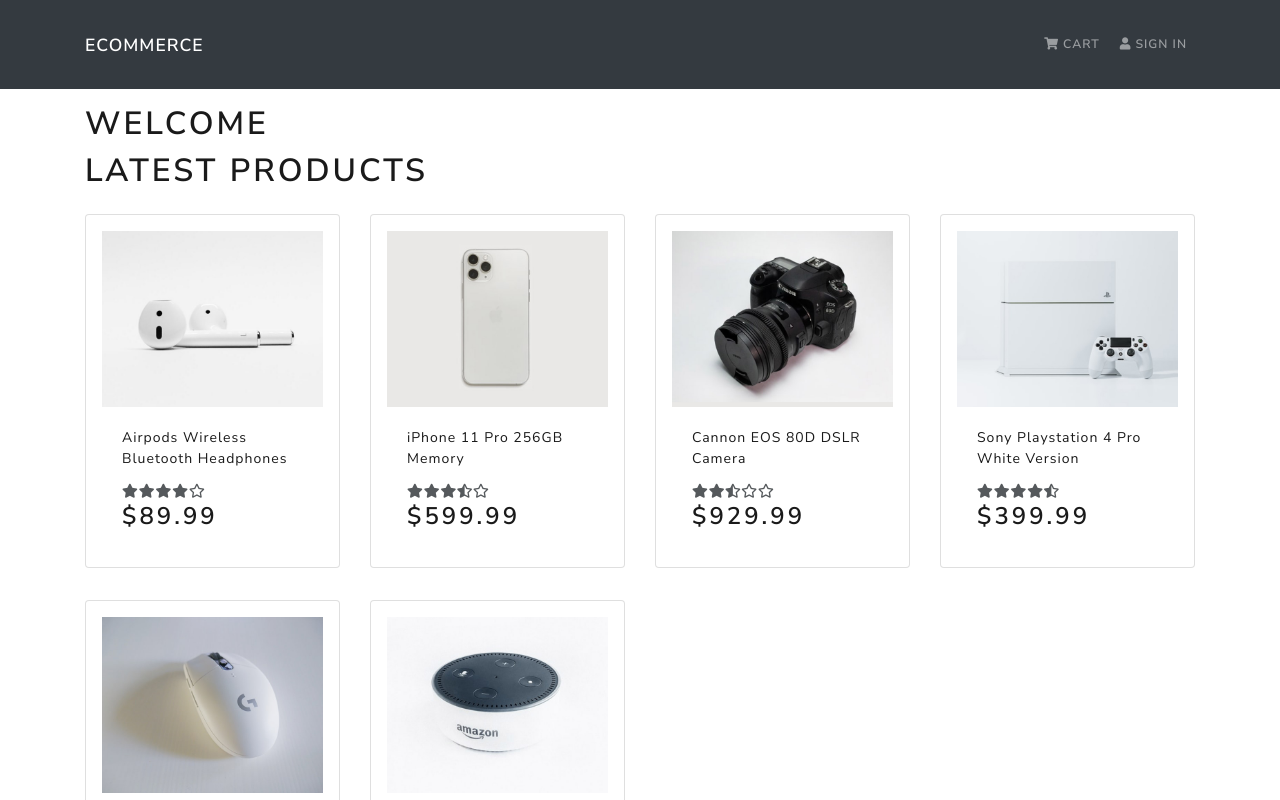
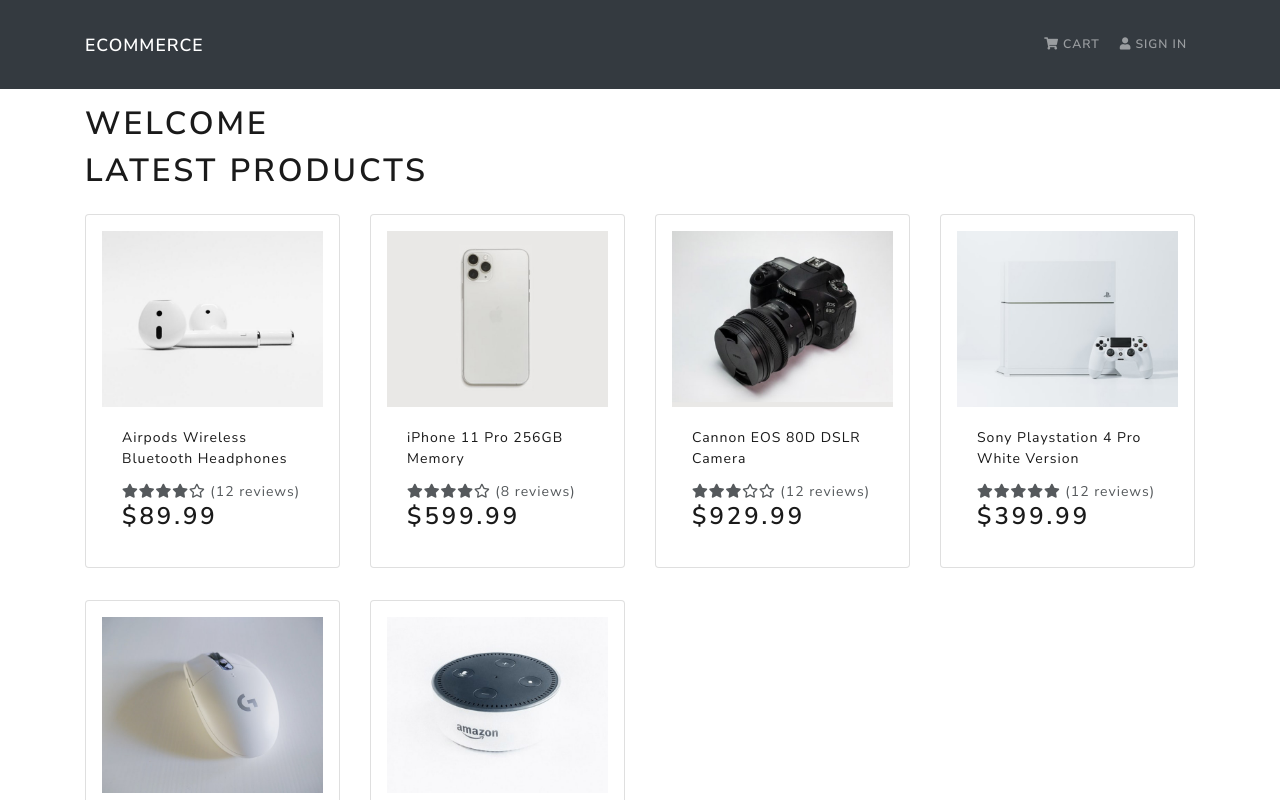
Before and after one commit to thyAshley/Ecommerce, a React (Create React App) app in the folder frontend/: page /login in a window 1280 px wide. Shown: the top 800 px of the page. Built offline with nearby package versions, Linux system fonts and the light colour scheme.

Commit message:
added rating.test.tsx to test the rating component

```diff
--- a/frontend/src/components/Product/Product.tsx
+++ b/frontend/src/components/Product/Product.tsx
@@ -26,7 +26,7 @@
         <Card.Text as="div">
           <Rating
             value={product.rating}
-            text={`${product.numReviews} reviews`}
+            text={` (${product.numReviews} reviews)`}
           />
         </Card.Text>
         <Card.Text as="h3">${product.price}</Card.Text>
--- a/frontend/src/components/Product/Rating/Rating.tsx
+++ b/frontend/src/components/Product/Rating/Rating.tsx
@@ -2,14 +2,14 @@
 
 interface RatingProps {
   value: number;
-  text: string;
+  text?: string;
 }
 
 const Rating: React.FC<RatingProps> = ({ value, text }) => {
   const mapValueToArray = (rating: number): number[] => {
     let star = [];
     for (let i = 1; i < 6; i++) {
-      if (i < rating) {
+      if (i <= rating) {
         star.push(1);
       } else {
         if (i - 0.5 < rating) {
@@ -24,27 +24,28 @@
 
   return (
     <div className="rating">
-      {mapValueToArray(value).map((rating: number) => {
+      {mapValueToArray(value).map((rating: number, idx: number) => {
         if (rating === 1) {
           return (
-            <span>
+            <span data-testid="full-rating" key={`rating ${idx}`}>
               <i className="fas fa-star" />
             </span>
           );
         } else if (rating === 0.5) {
           return (
-            <span>
+            <span data-testid="half-rating" key={`rating ${idx}`}>
               <i className="fas fa-star-half-alt" />
             </span>
           );
         } else {
           return (
-            <span>
+            <span data-testid="no-rating" key={`rating ${idx}`}>
               <i className="far fa-star" />
             </span>
           );
         }
       })}
+      <span data-testid="review-text">{text && text}</span>
     </div>
   );
 };
```
Also changed, not shown: 1 other file (tests, documents, lock files or other folders).
